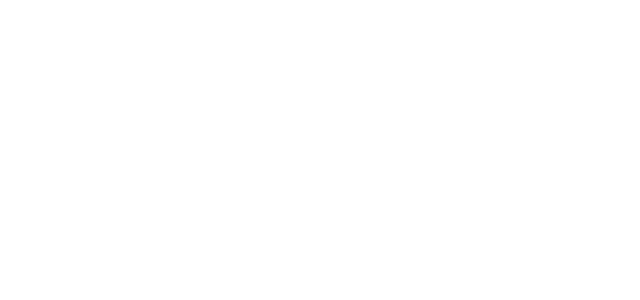
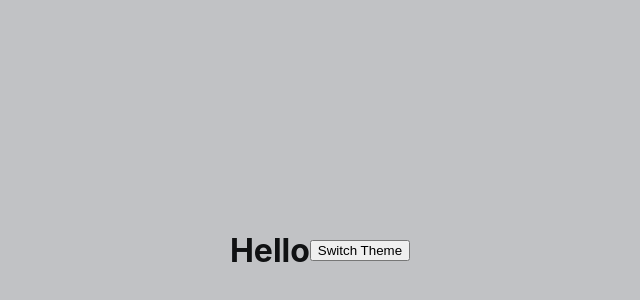
Before and after one commit to MarsVolta4366/recipe-search-reducer, a React (Create React App) app: page / in a window 1280 px wide. Shown: the part 150-450 px from the top of the page, without its empty margins (320-960 px from the left). Built offline with nearby package versions, Linux system fonts and the light colour scheme.

Commit message:
Simple theme toggle is working

```diff
--- a/package.json
+++ b/package.json
@@ -9,6 +9,7 @@
     "react": "^18.1.0",
     "react-dom": "^18.1.0",
     "react-scripts": "5.0.1",
+    "sass": "^1.52.1",
     "web-vitals": "^2.1.4"
   },
   "scripts": {
--- a/src/App.js
+++ b/src/App.js
@@ -1,9 +1,16 @@
+import { useState } from "react"
+import "./scss/_main.scss"
+
 function App() {
+
+  const [theme, setTheme] = useState("light")
+
   return (
-    <div className="App">
-      <header className="App-header">
-
-      </header>
+    <div className={theme}>
+      <div className="background flex">
+        <h1 className="text">Hello</h1>
+        <button onClick={() => setTheme(theme === "light" ? "dark" : "light")}>Switch Theme</button>
+      </div>
     </div>
   )
 }
--- /dev/null
+++ b/src/scss/_main.scss
@@ -0,0 +1 @@
+@import "./base/reset";
--- /dev/null
+++ b/src/scss/abstracts/_colors.scss
@@ -0,0 +1,9 @@
+// Use this video: https://www.youtube.com/watch?v=ys4YZr43BdY
+$dark-000: #C1C2C5;
+$dark-100: #A6A7AB;
+$dark-600: #25262B;
+$dark-700: #1A1B1E;
+$dark-900: #101113;
+
+$background-light: $dark-000;
+$background-dark: $dark-600;
--- /dev/null
+++ b/src/scss/base/_reset.scss
@@ -0,0 +1,33 @@
+@use "../abstracts/colors" as *;
+
+body {
+    padding: 0;
+    margin: 0;
+}
+
+.light {
+    .text {
+        color: $dark-900;
+    }
+
+    .background {
+        background-color: $dark-000;
+    }
+}
+
+.dark {
+    .text {
+        color: $dark-000;
+    }
+
+    .background {
+        background-color: $dark-700;
+    }
+}
+
+.flex {
+    display: flex;
+    justify-content: center;
+    height: 100vh;
+    align-items: center;
+}
```
Also changed, not shown: 1 other file (tests, documents, lock files or other folders).
